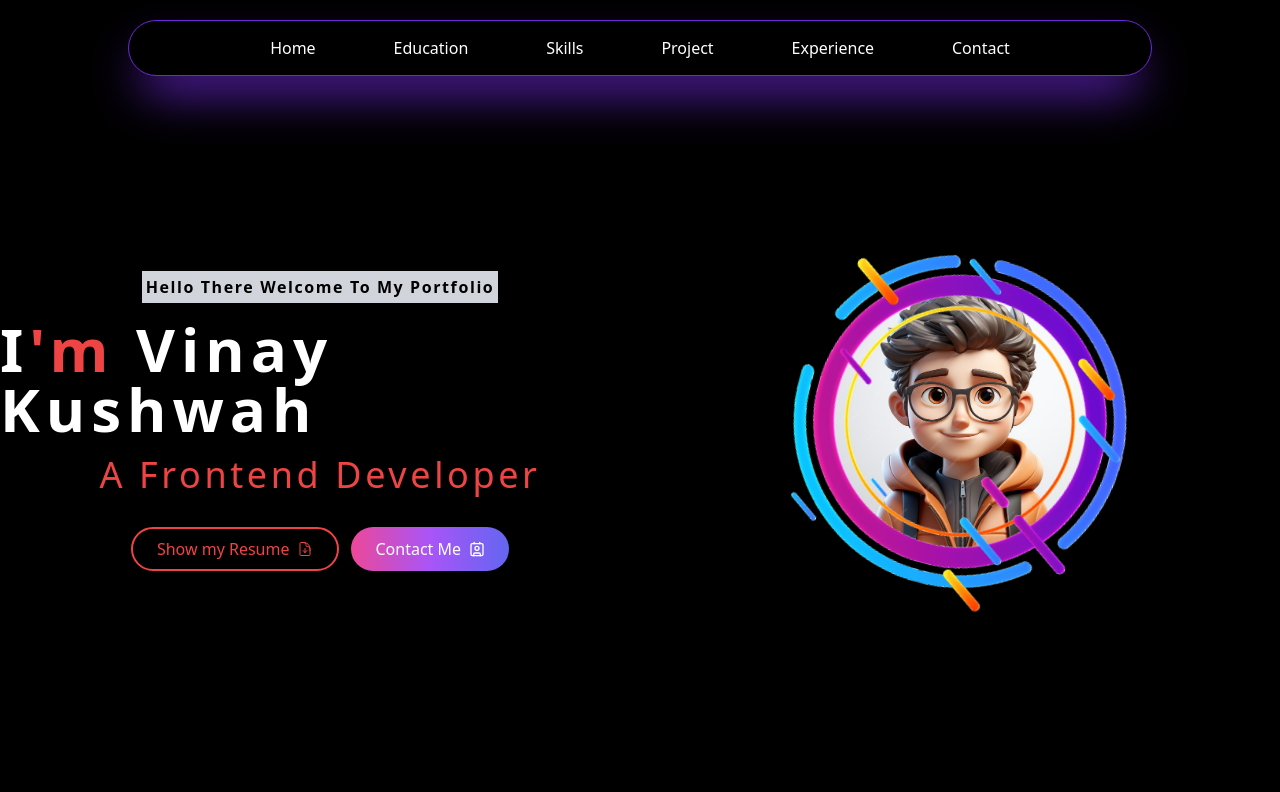
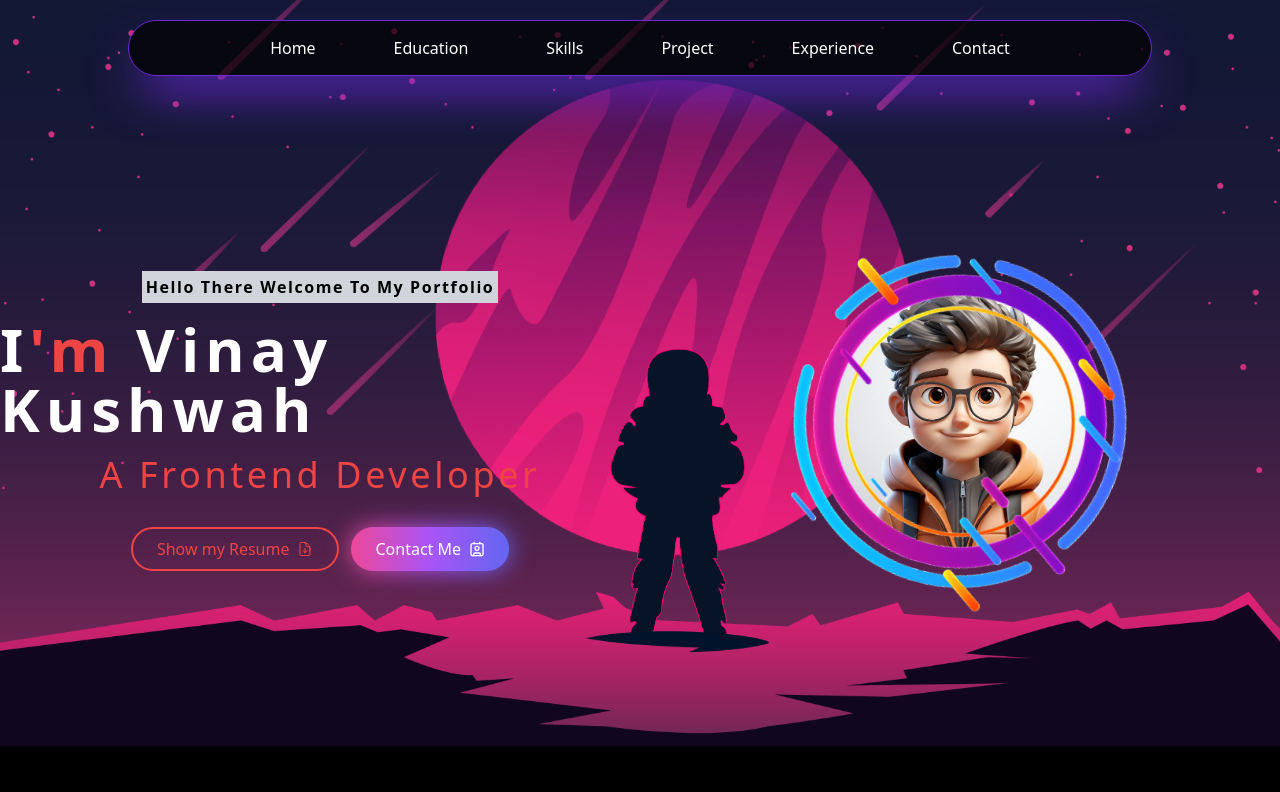
Before and after one commit to vinay8962/portfolio, a React (Create React App) app: page / in a window 1280 px wide. Shown: the top 792 px of the page. Built offline with nearby package versions, Linux system fonts and the light colour scheme.

Commit message:
some changes in hero section

```diff
--- a/src/App.js
+++ b/src/App.js
@@ -1,11 +1,10 @@
 import React from 'react'
-import Navbar from './components/Navbar'
 import HomePage from './pages/HomePage'
 
 const App = () => {
   return (
     <div>
-      <Navbar />
+
       <HomePage />
 
     </div>
--- a/src/components/About.jsx
+++ b/src/components/About.jsx
@@ -13,8 +13,8 @@ const About = () => {
         {/* Image Section */}
         <div className="w-full md:w-1/2 flex justify-center md:justify-center">
           <motion.img
-            initial={{ x: -200, opacity: 0, scale: 0.1 }}
-            whileInView={{ x: 0, opacity: 1, scale: 1 }}
+            initial={{ y: -200, opacity: 0, scale: 0.1 }}
+            whileInView={{ y: 0, opacity: 1, scale: 1 }}
             transition={{ duration: 1.5 }}
             src={AboutImage}
             className="w-72 md:w-8/12 rounded-full shadow-lg"
@@ -23,18 +23,23 @@ const About = () => {
         </div>
 
         {/* Text Section */}
-        <div className="w-full md:w-1/2 flex flex-col items-center md:items-start">
+        <div className="w-full md:w-1/2 flex flex-col items-center md:items-start overflow-hidden">
           <motion.h1
             className="text-4xl font-bold text-white mb-6 tracking-wide text-center md:text-left"
-            initial={{ y: -200, opacity: 0, scale: 0.1 }}
-            whileInView={{ y: 0, opacity: 1, scale: 1 }}
+            initial={{ x: 300, opacity: 0 }}
+            whileInView={{ x: 0, opacity: 1 }}
             transition={{ ease: "easeOut", duration: 1.5 }}
           >
             <span className="inline-block w-24 h-[0.5px] bg-red-500 font-thin"></span>{" "}
             About Me
             <span className="inline-block w-24 h-[0.5px] bg-red-500 font-thin ml-4"></span>
           </motion.h1>
-          <motion.p className="text-white text-lg md:text-xl leading-relaxed tracking-wide text-center md:text-left">
+          <motion.p
+            initial={{ x: 300, opacity: 0 }}
+            whileInView={{ x: 0, opacity: 1 }}
+            transition={{ ease: "easeOut", duration: 1.5 }}
+            className="text-white text-lg md:text-xl leading-relaxed tracking-wide text-center md:text-left"
+          >
             I hope this message finds you well. My name is Vinay Kushwah, and I
             am a Frontend Developer with 10 months of experience at
             Techieshubhdeep IT Pvt Ltd. During my time with the company, I have
--- a/src/components/Herosection.jsx
+++ b/src/components/Herosection.jsx
@@ -14,7 +14,7 @@ const Herosection = () => {
     );
   };
   return (
-    <div className=" flex flex-col md:flex-row w-full h-[650px] bg-black">
+    <div className=" flex flex-col md:flex-row w-full h-[650px] ">
       <div className="text-white flex-1 flex flex-col items-center justify-center">
         <h1 className="text-1xl  font-semibold p-1 bg-gray-300  text-black mb-4 tracking-widest">
           <TypingText text="Hello There Welcome To My Portfolio" />
--- a/src/components/Navbar.jsx
+++ b/src/components/Navbar.jsx
@@ -11,8 +11,8 @@ const Navbar = () => {
   };
 
   return (
-    <div className=" flex justify-center h-24 items-center bg-black">
-      <div className="flex justify-center items-center bg-black w-11/12 md:w-4/5 h-14 border-violet-700 border rounded-full shadow-2xl shadow-violet-700">
+    <div className=" flex justify-center h-24 items-center ">
+      <div className="flex justify-center items-center bg-black bg-opacity-70 w-11/12 md:w-4/5 h-14 border-violet-700 border rounded-full shadow-2xl shadow-violet-700">
         {/* Desktop Menu */}
         <motion.ul className="w-4/5 hidden md:flex text-white justify-around items-center">
           <motion.li
--- a/src/index.css
+++ b/src/index.css
@@ -8,6 +8,36 @@
     background-size: cover;
     filter: blur(2px); */
     background-color: black;
+}
+
+.hero-section-bg-image {
+    position: relative;
+    overflow: hidden;
+
+    /* Ensure the pseudo-element is contained */
+}
+
+.hero-section-bg-image::before {
+    content: '';
+    position: absolute;
+    top: 0;
+    left: 0;
+    width: 100%;
+    height: 100%;
+    background-image: url(./assets/space-7039784.png);
+    background-position: center;
+    background-size: cover;
+    /* filter: blur(2px); */
+    /* Adjust the blur intensity */
+    z-index: 1;
+
+    /* Optional: Control the opacity of the blur */
+}
+
+.hero-section-bg-image>* {
+    position: relative;
+    z-index: 2;
+    /* Ensure content is above the blurred background */
 }
 
 .skill-bg-wallpaper {
--- a/src/pages/HomePage.jsx
+++ b/src/pages/HomePage.jsx
@@ -5,11 +5,15 @@ import Skills from "../components/Skills";
 import Project from "../components/Project";
 import Contact from "../components/Contact";
 import Footer from "../components/Footer";
+import Navbar from "../components/Navbar";
 
 const HomePage = () => {
   return (
     <div>
-      <Herosection />
+      <div className="hero-section-bg-image">
+        <Navbar />
+        <Herosection />
+      </div>
       <About />
       <Skills />
       <Project />
```
